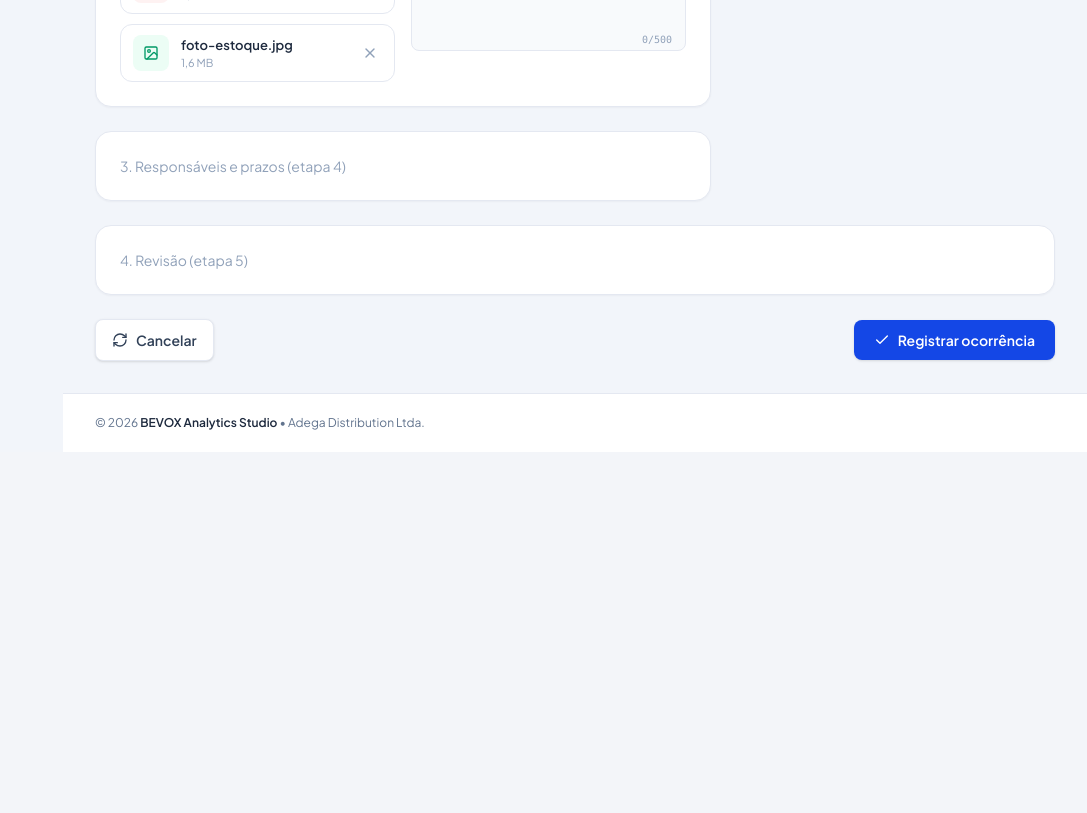
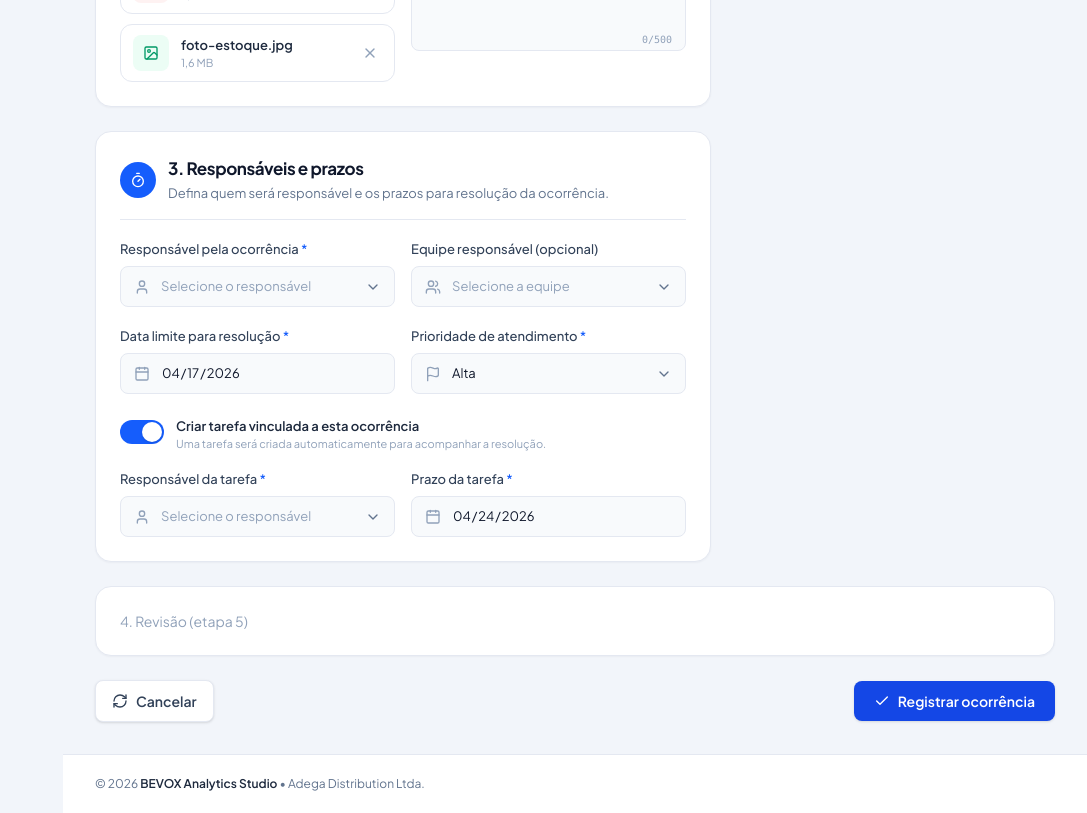
Before and after one commit to AllanVCordeiroS/Residencia-Tecnologica02, a Next.js app in the folder Squad05-Bevox/Residencia-Tecnologica02-main/: page /operacional/ocorrencias/nova in a window 1280 px wide. Shown: the part 1200-2013 px from the top of the page, without its empty margins (193-1280 px from the left). Before the commit the page ends 1652 px from the top, so only its background shows below. Built offline with nearby package versions, Linux system fonts and the light colour scheme.

Commit message:
Registrar ocorrência: seção 3 (responsáveis e prazos)

```diff
--- a/Squad05-Bevox/Residencia-Tecnologica02-main/src/app/(app)/operacional/ocorrencias/nova/page.tsx
+++ b/Squad05-Bevox/Residencia-Tecnologica02-main/src/app/(app)/operacional/ocorrencias/nova/page.tsx
@@ -2,6 +2,7 @@ import { Check, RefreshCw } from "lucide-react";
 import { Card } from "@/components/ui/Card";
 import SecaoDetalhesEvidencias from "@/components/ocorrencias/SecaoDetalhesEvidencias";
 import SecaoInformacoesPrincipais from "@/components/ocorrencias/SecaoInformacoesPrincipais";
+import SecaoResponsaveisPrazos from "@/components/ocorrencias/SecaoResponsaveisPrazos";
 
 export const metadata = { title: "BEVOX | Registrar Ocorrência" };
 
@@ -23,10 +24,7 @@ export default function RegistrarOcorrenciaPage() {
         <div className="space-y-6">
           <SecaoInformacoesPrincipais />
           <SecaoDetalhesEvidencias />
-
-          <Card className="p-6 text-sm text-slate-400">
-            3. Responsáveis e prazos (etapa 4)
-          </Card>
+          <SecaoResponsaveisPrazos />
         </div>
 
         <aside className="lg:sticky lg:top-24">
--- /dev/null
+++ b/Squad05-Bevox/Residencia-Tecnologica02-main/src/components/ocorrencias/Interruptor.tsx
@@ -0,0 +1,48 @@
+"use client";
+
+type InterruptorProps = {
+  id: string;
+  name: string;
+  label: string;
+  descricao: string;
+  checked: boolean;
+  onChange: (checked: boolean) => void;
+};
+
+export default function Interruptor({
+  id,
+  name,
+  label,
+  descricao,
+  checked,
+  onChange,
+}: InterruptorProps) {
+  return (
+    <label htmlFor={id} className="flex cursor-pointer items-start gap-3">
+      <input
+        id={id}
+        name={name}
+        type="checkbox"
+        role="switch"
+        checked={checked}
+        onChange={(evento) => onChange(evento.target.checked)}
+        className="peer sr-only"
+      />
+
+      {/* A "bolinha" e o trilho são desenhados só com CSS */}
+      <span
+        aria-hidden="true"
+        className="relative mt-0.5 h-6 w-11 shrink-0 rounded-full bg-slate-300 transition-colors after:absolute after:left-0.5 after:top-0.5 after:h-5 after:w-5 after:rounded-full after:bg-white after:shadow-sm after:transition-transform peer-checked:bg-blue-600 peer-checked:after:translate-x-5 peer-focus-visible:outline-2 peer-focus-visible:outline-offset-2 peer-focus-visible:outline-blue-500"
+      />
+
+      <span className="leading-tight">
+        <span className="block text-[13px] font-semibold text-slate-800">
+          {label}
+        </span>
+        <span className="mt-0.5 block text-[11px] text-slate-400">
+          {descricao}
+        </span>
+      </span>
+    </label>
+  );
+}
--- /dev/null
+++ b/Squad05-Bevox/Residencia-Tecnologica02-main/src/components/ocorrencias/SecaoResponsaveisPrazos.tsx
@@ -0,0 +1,67 @@
+import { Calendar, Flag, Timer, User, Users } from "lucide-react";
+import Campo from "./Campo";
+import InputComIcone from "./InputComIcone";
+import { EQUIPES, PRIORIDADES, RESPONSAVEIS } from "./opcoes";
+import SecaoCard from "./SecaoCard";
+import SelectComIcone from "./SelectComIcone";
+import TarefaVinculada from "./TarefaVinculada";
+
+export default function SecaoResponsaveisPrazos() {
+  return (
+    <SecaoCard
+      id="secao-responsaveis"
+      icon={Timer}
+      titulo="3. Responsáveis e prazos"
+      descricao="Defina quem será responsável e os prazos para resolução da ocorrência."
+    >
+      <div className="space-y-6">
+        <div className="grid gap-x-4 gap-y-5 sm:grid-cols-2">
+          <Campo id="responsavel" label="Responsável pela ocorrência" obrigatorio>
+            <SelectComIcone
+              id="responsavel"
+              name="responsavel"
+              icon={User}
+              placeholder="Selecione o responsável"
+              options={RESPONSAVEIS}
+              required
+            />
+          </Campo>
+
+          <Campo id="equipe" label="Equipe responsável (opcional)">
+            <SelectComIcone
+              id="equipe"
+              name="equipe"
+              icon={Users}
+              placeholder="Selecione a equipe"
+              options={EQUIPES}
+            />
+          </Campo>
+
+          <Campo id="dataLimite" label="Data limite para resolução" obrigatorio>
+            <InputComIcone
+              id="dataLimite"
+              name="dataLimite"
+              icon={Calendar}
+              type="date"
+              defaultValue="2026-04-17"
+            />
+          </Campo>
+
+          <Campo id="prioridade" label="Prioridade de atendimento" obrigatorio>
+            <SelectComIcone
+              id="prioridade"
+              name="prioridade"
+              icon={Flag}
+              placeholder="Selecione a prioridade"
+              options={PRIORIDADES}
+              defaultValue="Alta"
+              required
+            />
+          </Campo>
+        </div>
+
+        <TarefaVinculada />
+      </div>
+    </SecaoCard>
+  );
+}
--- a/Squad05-Bevox/Residencia-Tecnologica02-main/src/components/ocorrencias/SelectComIcone.tsx
+++ b/Squad05-Bevox/Residencia-Tecnologica02-main/src/components/ocorrencias/SelectComIcone.tsx
@@ -22,7 +22,7 @@ export default function SelectComIcone({
       />
       <select
         defaultValue=""
-        className={`${campoBase} cursor-pointer appearance-none py-2.5 pl-10 pr-10 invalid:text-slate-400 [&>option]:text-slate-900`}
+        className={`${campoBase} cursor-pointer appearance-none py-2.5 pl-10 pr-10 has-[option[value='']:checked]:text-slate-400 [&>option]:text-slate-900`}
         {...selectProps}
       >
         <option value="">{placeholder}</option>
--- /dev/null
+++ b/Squad05-Bevox/Residencia-Tecnologica02-main/src/components/ocorrencias/TarefaVinculada.tsx
@@ -0,0 +1,51 @@
+"use client";
+
+import { useState } from "react";
+import { Calendar, User } from "lucide-react";
+import Campo from "./Campo";
+import InputComIcone from "./InputComIcone";
+import Interruptor from "./Interruptor";
+import { RESPONSAVEIS } from "./opcoes";
+import SelectComIcone from "./SelectComIcone";
+
+export default function TarefaVinculada() {
+  const [criarTarefa, setCriarTarefa] = useState(true);
+
+  return (
+    <div className="space-y-5">
+      <Interruptor
+        id="criarTarefa"
+        name="criarTarefa"
+        label="Criar tarefa vinculada a esta ocorrência"
+        descricao="Uma tarefa será criada automaticamente para acompanhar a resolução."
+        checked={criarTarefa}
+        onChange={setCriarTarefa}
+      />
+
+      {criarTarefa && (
+        <div className="grid gap-x-4 gap-y-5 sm:grid-cols-2">
+          <Campo id="responsavelTarefa" label="Responsável da tarefa" obrigatorio>
+            <SelectComIcone
+              id="responsavelTarefa"
+              name="responsavelTarefa"
+              icon={User}
+              placeholder="Selecione o responsável"
+              options={RESPONSAVEIS}
+              required
+            />
+          </Campo>
+
+          <Campo id="prazoTarefa" label="Prazo da tarefa" obrigatorio>
+            <InputComIcone
+              id="prazoTarefa"
+              name="prazoTarefa"
+              icon={Calendar}
+              type="date"
+              defaultValue="2026-04-24"
+            />
+          </Campo>
+        </div>
+      )}
+    </div>
+  );
+}
--- a/Squad05-Bevox/Residencia-Tecnologica02-main/src/components/ocorrencias/opcoes.ts
+++ b/Squad05-Bevox/Residencia-Tecnologica02-main/src/components/ocorrencias/opcoes.ts
@@ -19,3 +19,19 @@ export const CATEGORIAS = [
 export const UNIDADES = ["Matriz Recife", "CDD Olinda", "CDD Jaboatão"];
 
 export const GRAVIDADES = ["Baixa", "Média", "Alta", "Crítica"];
+
+export const RESPONSAVEIS = [
+  "Ricardo Silveira",
+  "Mariana Costa",
+  "João Pereira",
+  "Fernanda Lima",
+];
+
+export const EQUIPES = [
+  "Logística",
+  "Qualidade",
+  "Operações de Campo",
+  "Segurança do Trabalho",
+];
+
+export const PRIORIDADES = ["Baixa", "Média", "Alta", "Urgente"];
```
